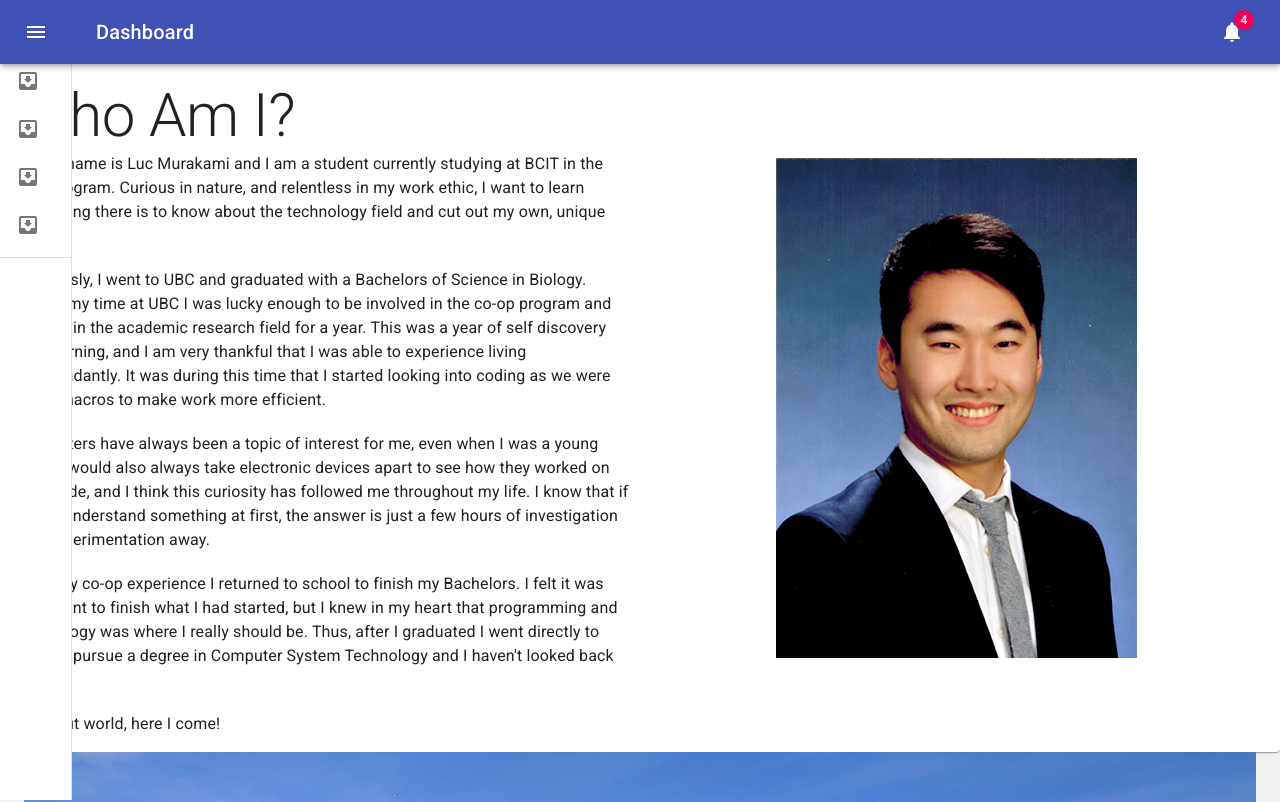
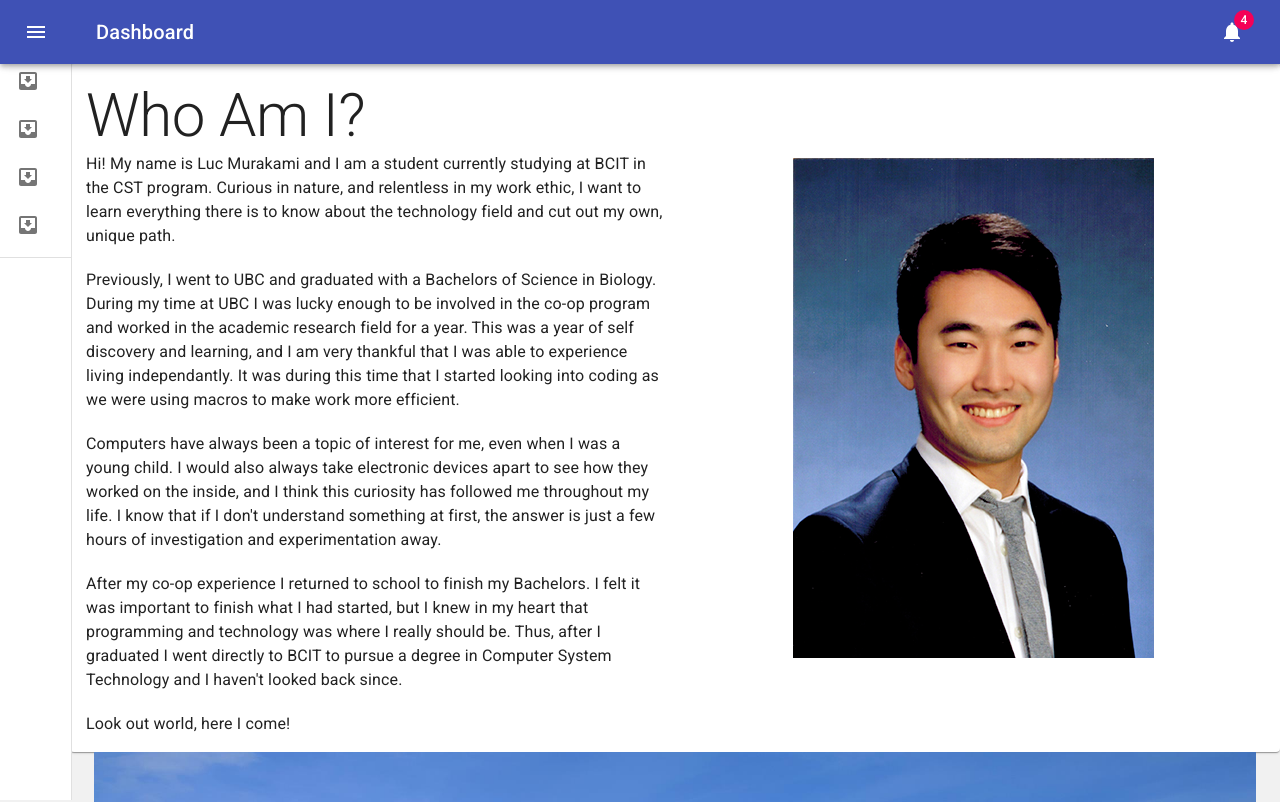
Before and after one commit to LucMurakami/lucmurakami-website-frontend, a React (Create React App) app: page / in a window 1280 px wide. Shown: the top 802 px of the page. Built offline with nearby package versions, Linux system fonts and the light colour scheme.

Commit message:
Fixed drawer shift effect

```diff
--- a/src/Components/MainScreen.js
+++ b/src/Components/MainScreen.js
@@ -2,6 +2,7 @@ import React, { useState, useMemo, forwardRef } from "react";
 import clsx from "clsx";
 import { Link } from "@reach/router";
 import {
+  Container,
   CssBaseline,
   AppBar,
   Toolbar,
@@ -104,9 +105,15 @@ const useStyles = makeStyles((theme) => ({
   },
   main: {
     width: "100%",
+    paddingLeft: 70,
+  },
+  mainShift: {
+    width: "100%",
+    paddingLeft: 250,
   },
   drawerSpacer: {
-    width: theme.spacing(7),
+    padding: 20,
+    height: "100%",
   },
 }));
 
@@ -158,25 +165,16 @@ const MainScreen = (props) => {
           </IconButton>
         </Toolbar>
       </AppBar>
-
-      <Grid container direction="row" justify="center" alignItems="center">
-        <Grid item key={0} xs={12}>
       <Drawer
         variant="permanent"
         classes={{
-              paper: clsx(
-                classes.drawerPaper,
-                !open && classes.drawerPaperClose
-              ),
+          paper: clsx(classes.drawerPaper, !open && classes.drawerPaperClose),
         }}
         open={open}
       >
         <div
           classes={{
-                paper: clsx(
-                  classes.drawerPaper,
-                  !open && classes.drawerPaperClose
-                ),
+            paper: clsx(classes.drawerPaper, !open && classes.drawerPaperClose),
           }}
         >
           <IconButton onClick={handleDrawerClose}>
@@ -187,15 +185,12 @@ const MainScreen = (props) => {
         <DrawerItems />
         <Divider />
       </Drawer>
-          <div className={classes.drawerSpacer} />
-        </Grid>
-        <Grid item key={1} xs={12}>
-          <main className={classes.main}>
+
+          <main className={clsx(classes.main, open && classes.mainShift)}>
             <div className={classes.appBarSpacer} />
             {props.children}
           </main>
-        </Grid>
-      </Grid>
+
     </div>
   );
 };
```
Lines whose indentation alone changed are shown as unchanged.
